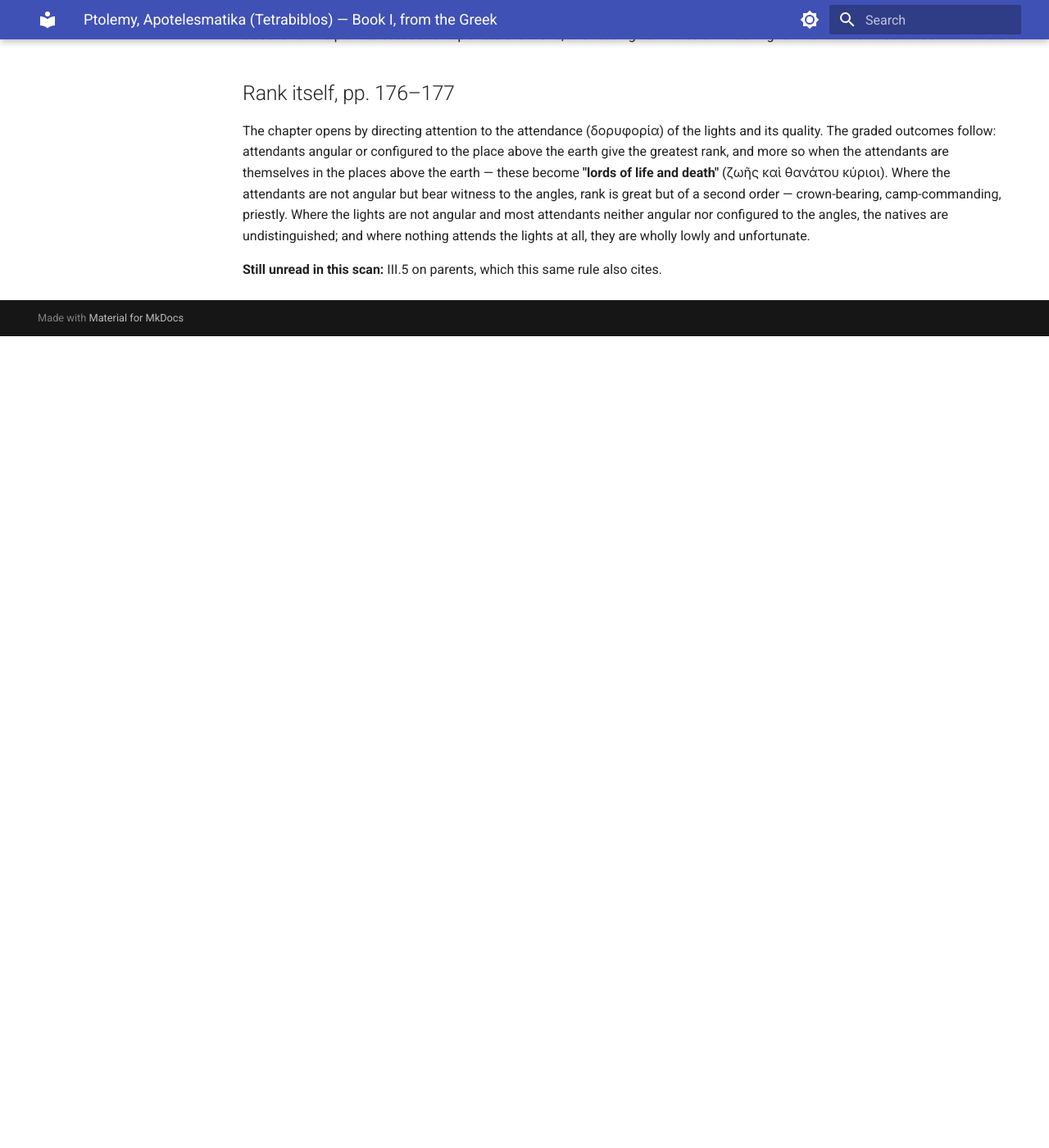
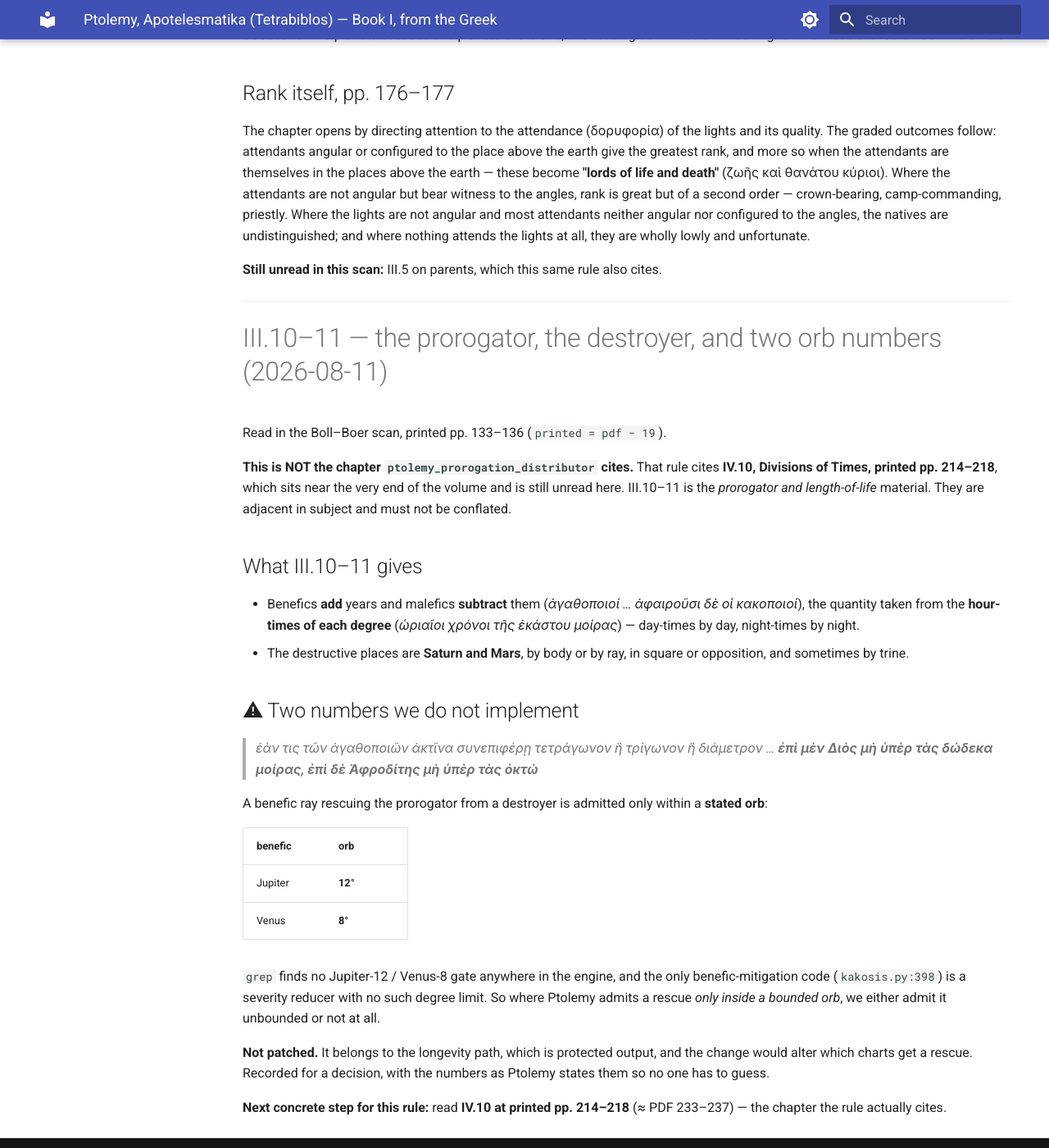
Before and after one commit to Bender1011001/traditional-astrology-engine, an MkDocs documentation site: the page built from docs/sources/ptolemy_greek_book1.md, in a window 1280 px wide and 1400 px high, scrolled down 11274 px. Shown: the whole window at 82% size. Built offline with MkDocs 1.6.1 and Material for MkDocs 9.7.7, drawn with Linux system fonts in a browser that asks for light colours; before the commit the page ends 11684 px from its top, so only the background shows below that.

Commit message:
Ptolemy III.10-11 read: two benefic-rescue orbs we do not implement
Read printed pp. 133-136 in the Boll-Boer Greek. Recording it carefully
because it is NOT the chapter the rule cites: ptolemy_prorogation_
distributor cites IV.10, Divisions of Times, printed pp. 214-218, still
unread and near the end of the volume. III.10-11 is the prorogator and
length-of-life material. Adjacent subject, different chapter, not
conflated.

What it gives: benefics add years and malefics subtract, the quantity
taken from the hour-times of each degree - day-times by day, night by
night; the destroyers are Saturn and Mars by body or ray, in square or
opposition and sometimes trine.

And two numbers. A benefic ray rescuing the prorogator from a destroyer
is admitted only within a stated orb:

  epi men Dios me hyper tas dodeka moiras,
  epi de Aphrodites me hyper tas okto

Jupiter within 12 degrees, Venus within 8. grep finds no such gate
anywhere in the engine; the only benefic-mitigation code is a severity
reducer in kakosis.py with no degree limit. So where Ptolemy admits a
rescue ONLY inside a bounded orb, we either admit it unbounded or not
at all.

Not patched - it is on the longevity path, which is protected output,
and it would change which charts get a rescue. Recorded with Ptolemy's
own numbers so the decision does not require guessing.

```diff
--- a/docs/sources/ptolemy_greek_book1.md
+++ b/docs/sources/ptolemy_greek_book1.md
@@ -291,3 +291,33 @@ This is worth keeping as a methodological point: a recorded gap can be an artefa
 The chapter opens by directing attention to the attendance (δορυφορία) of the lights and its quality. The graded outcomes follow: attendants angular or configured to the place above the earth give the greatest rank, and more so when the attendants are themselves in the places above the earth — these become **"lords of life and death"** (ζωῆς καὶ θανάτου κύριοι). Where the attendants are not angular but bear witness to the angles, rank is great but of a second order — crown-bearing, camp-commanding, priestly. Where the lights are not angular and most attendants neither angular nor configured to the angles, the natives are undistinguished; and where nothing attends the lights at all, they are wholly lowly and unfortunate.
 
 **Still unread in this scan:** III.5 on parents, which this same rule also cites.
+
+---
+
+# III.10–11 — the prorogator, the destroyer, and two orb numbers (2026-08-11)
+
+Read in the Boll–Boer scan, printed pp. 133–136 (`printed = pdf − 19`).
+
+**This is NOT the chapter `ptolemy_prorogation_distributor` cites.** That rule cites **IV.10, Divisions of Times, printed pp. 214–218**, which sits near the very end of the volume and is still unread here. III.10–11 is the *prorogator and length-of-life* material. They are adjacent in subject and must not be conflated.
+
+## What III.10–11 gives
+
+- Benefics **add** years and malefics **subtract** them (*ἀγαθοποιοί … ἀφαιροῦσι δὲ οἱ κακοποιοί*), the quantity taken from the **hour-times of each degree** (*ὡριαῖοι χρόνοι τῆς ἑκάστου μοίρας*) — day-times by day, night-times by night.
+- The destructive places are **Saturn and Mars**, by body or by ray, in square or opposition, and sometimes by trine.
+
+## ⚠ Two numbers we do not implement
+
+> *ἐὰν τις τῶν ἀγαθοποιῶν ἀκτῖνα συνεπιφέρῃ τετράγωνον ἢ τρίγωνον ἢ διάμετρον … **ἐπὶ μὲν Διὸς μὴ ὑπὲρ τὰς δώδεκα μοίρας, ἐπὶ δὲ Ἀφροδίτης μὴ ὑπὲρ τὰς ὀκτώ***
+
+A benefic ray rescuing the prorogator from a destroyer is admitted only within a **stated orb**:
+
+| benefic | orb |
+|---|---|
+| Jupiter | **12°** |
+| Venus | **8°** |
+
+`grep` finds no Jupiter-12 / Venus-8 gate anywhere in the engine, and the only benefic-mitigation code (`kakosis.py:398`) is a severity reducer with no such degree limit. So where Ptolemy admits a rescue *only inside a bounded orb*, we either admit it unbounded or not at all.
+
+**Not patched.** It belongs to the longevity path, which is protected output, and the change would alter which charts get a rescue. Recorded for a decision, with the numbers as Ptolemy states them so no one has to guess.
+
+**Next concrete step for this rule:** read **IV.10 at printed pp. 214–218** (≈ PDF 233–237) — the chapter the rule actually cites.
```
